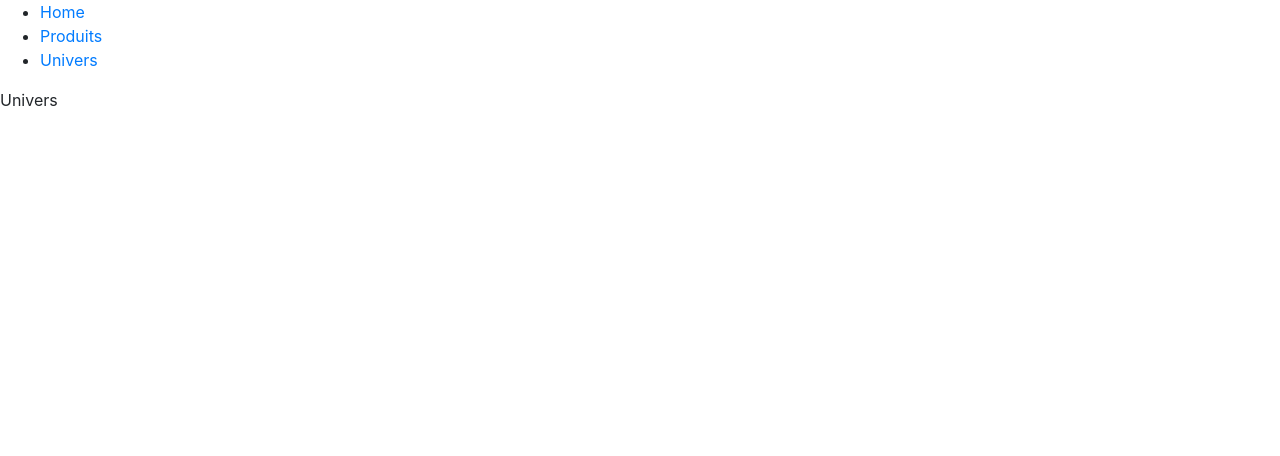
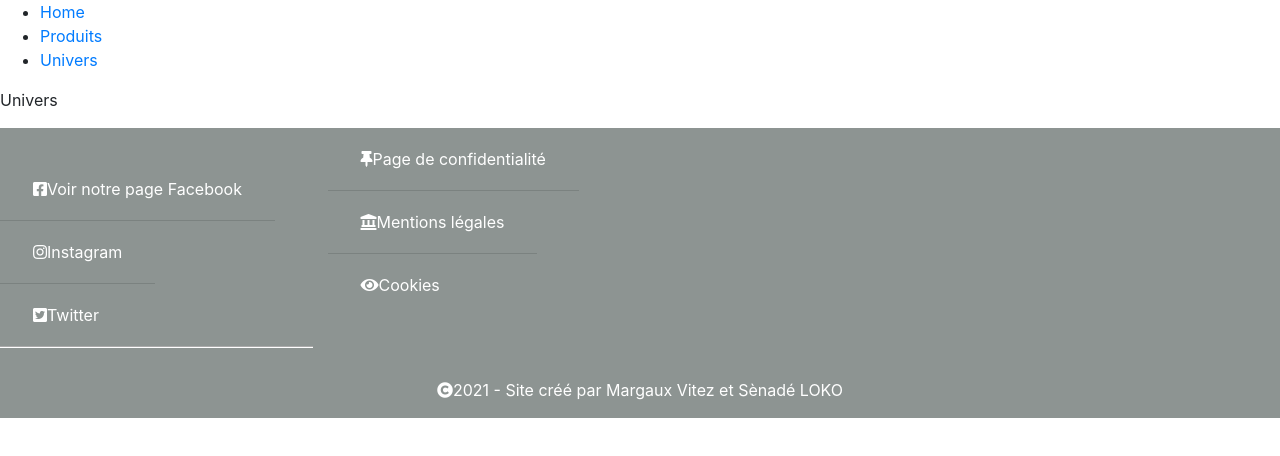
Before and after one commit to margauxcleo/FansStore, a React (Create React App) app in the folder client/: page /univers in a window 1280 px wide. Shown: the top 456 px of the page. Built offline with nearby package versions, Linux system fonts and the light colour scheme.

Commit message:
[MV]V1.3[1] création du footer - en cours

```diff
--- a/client/public/index.html
+++ b/client/public/index.html
@@ -48,5 +48,10 @@
       To begin the development, run `npm start` or `yarn start`.
       To create a production bundle, use `npm run build` or `yarn build`.
     -->
+    <!-- CDN Bootstrap Javascript -->
+    <script src="https://cdn.jsdelivr.net/npm/bootstrap@5.0.0-beta2/dist/js/bootstrap.bundle.min.js"
+        integrity="sha384-b5kHyXgcpbZJO/tY9Ul7kGkf1S0CWuKcCD38l8YkeH8z8QjE0GmW1gYU5S9FOnJ0"
+        crossorigin="anonymous">
+    </script>
   </body>
 </html>
--- a/client/src/App.css
+++ b/client/src/App.css
@@ -1,38 +1,16 @@
-.App {
-  text-align: center;
+/* Main */
+body {
+  background-color: #FFF!important;
+}
+main {
+  background-color: #FFF;
 }
 
-.App-logo {
-  height: 40vmin;
-  pointer-events: none;
-}
-
-@media (prefers-reduced-motion: no-preference) {
-  .App-logo {
-    animation: App-logo-spin infinite 20s linear;
-  }
-}
-
-.App-header {
-  background-color: #282c34;
-  min-height: 100vh;
-  display: flex;
-  flex-direction: column;
-  align-items: center;
-  justify-content: center;
-  font-size: calc(10px + 2vmin);
-  color: white;
-}
-
-.App-link {
-  color: #61dafb;
-}
-
-@keyframes App-logo-spin {
+/* @keyframes App-logo-spin {
   from {
     transform: rotate(0deg);
   }
   to {
     transform: rotate(360deg);
   }
-}
+} */
--- a/client/src/App.js
+++ b/client/src/App.js
@@ -1,16 +1,18 @@
-import { BrowserRouter, Route, Link, Switch } from "react-router-dom";
+import { BrowserRouter as Router, Route, Link, Switch } from "react-router-dom";
 
 import Products from './components/Products/Products';
 import Home from './components/Home/Home';
 import Universes from './components/Universes/Universes';
+import Footer from './components/Footer/Footer';
 
 import './App.css';
-import 'bootstrap/dist/css/bootstrap.min.css';
+import * as ReactBootstrap from 'react-bootstrap';
+import 'bootstrap/dist/css/bootstrap.css';
 
 function App() {
   return (
     <>
-      <BrowserRouter>
+      <Router>
         <ul>
           <li>
             <Link to="/">Home</Link>
@@ -22,16 +24,18 @@ function App() {
             <Link to="/univers">Univers</Link>
           </li>
         </ul>
+
         <Switch>
           <Route path="/" exact render={() => { <Home />;}} >
             <Home />
           </Route>
-
           {/* <Route path="/profile/:id" render={() => <Profile name="name" />} /> */}
           <Route path="/produits" render={() => <Products name="name" />} />
           <Route path="/univers" render={() => <Universes />} />
         </Switch>
-      </BrowserRouter>
+
+        <Footer/>
+      </Router>
     </>
   );
 }
--- a/client/src/components/Footer/Footer.css
+++ b/client/src/components/Footer/Footer.css
@@ -0,0 +1,32 @@
+.footer {
+    background-color: #8D9492;
+}
+
+.div-footer{
+    border-bottom: 2px groove #FFF;
+    margin-top: 30px;
+    margin-bottom: 30px;
+}
+
+.btn-footer:hover{
+    border-color: #777E7C!important;
+    background-color: #777E7C!important;
+    color: #FFF!important;
+}
+
+.btn-footer:focus, .btn-footer:active {
+    box-shadow: 0 0 0 0.25rem #FFF!important;
+}
+
+.footer .btn {
+    color: #FFF;
+}
+
+.footer-item{
+    background-color: #8D9492!important;
+}
+
+.copyright{
+    text-align: center;
+    color: #FFF;
+}
--- a/client/src/components/Footer/Footer.js
+++ b/client/src/components/Footer/Footer.js
@@ -0,0 +1,75 @@
+import Row from 'react-bootstrap/Row';
+import Col from 'react-bootstrap/Col';
+import ListGroup from 'react-bootstrap/ListGroup';
+
+import './Footer.css';
+
+const Footer = () => {
+
+    return (
+        <>
+            <div className="footer">
+                <Row>
+                    <Col xs={12} sm={{ offset: 12 }} sm={5} md={{ offset: 1 }} md={5} lg={{ offset: 2 }} lg={4} xl={{ offset: 3 }} xl={3} className="div-footer">
+                        <ListGroup variant="flush" className="btn-group-vertical">
+                            <ListGroup.Item className="footer-item">
+                                <a
+                                    className="btn btn-footer"
+                                    href="https://www.facebook.com/"
+                                    type="button">
+                                    <i className="fab fa-facebook-square"></i>
+                                    Voir notre page Facebook
+                                </a>
+                            </ListGroup.Item>
+                            <ListGroup.Item className="footer-item">
+                                <a className="btn btn-footer" href="https://www.instagram.com/?hl=fr" type="button">
+                                    <i className="fab fa-instagram"></i>
+                                    Instagram
+                                </a>
+                            </ListGroup.Item>
+                            <ListGroup.Item className="footer-item">
+                                <a className="btn btn-footer" href="https://twitter.com/?lang=fr" type="button">
+                                    <i className="fab fa-twitter-square"></i>
+                                    Twitter
+                                </a>
+                            </ListGroup.Item>
+                        </ListGroup>
+                    </Col>
+                    <Col xs={12} sm={5} md={5} lg={4} xl={3}>
+                        <ListGroup variant="flush" className="btn-group-vertical">
+                            <ListGroup.Item className="footer-item">
+                                <a className="btn btn-footer" href="" type="button">
+                                    <i className="fas fa-thumbtack"></i>
+                                    Page de confidentialité
+                                </a>
+                            </ListGroup.Item>
+                            <ListGroup.Item className="footer-item">
+                                    <a className="btn btn-footer" href="" type="button">
+                                        <i className="fas fa-landmark"></i>
+                        Mentions légales
+                    </a>
+                                </ListGroup.Item>
+                                <ListGroup.Item className="footer-item">
+                                    <a className="btn btn-footer" href="" type="button">
+                                        <i className="fas fa-eye"></i>
+                        Cookies
+                    </a>
+                                </ListGroup.Item>
+                        </ListGroup>
+                    </Col>
+
+                </Row>
+                <Row>
+                    <Col>
+                        <p className="copyright">
+                                <i className="fas fa-copyright"></i>
+                            2021 - Site créé par Margaux Vitez et Sènadé LOKO
+                        </p>
+                    </Col>
+                </Row>
+            </div>
+        </>
+    );
+}
+
+export default Footer;
```
